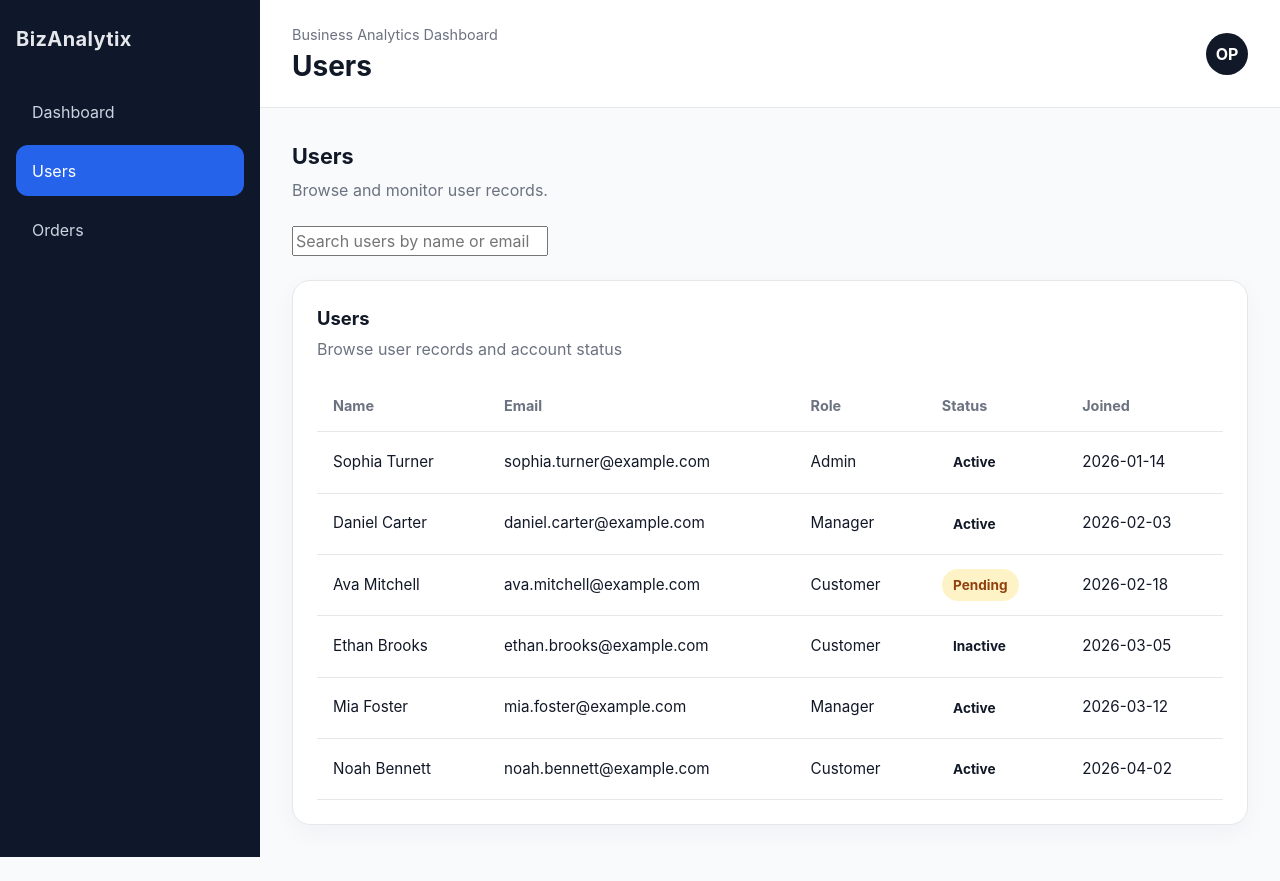
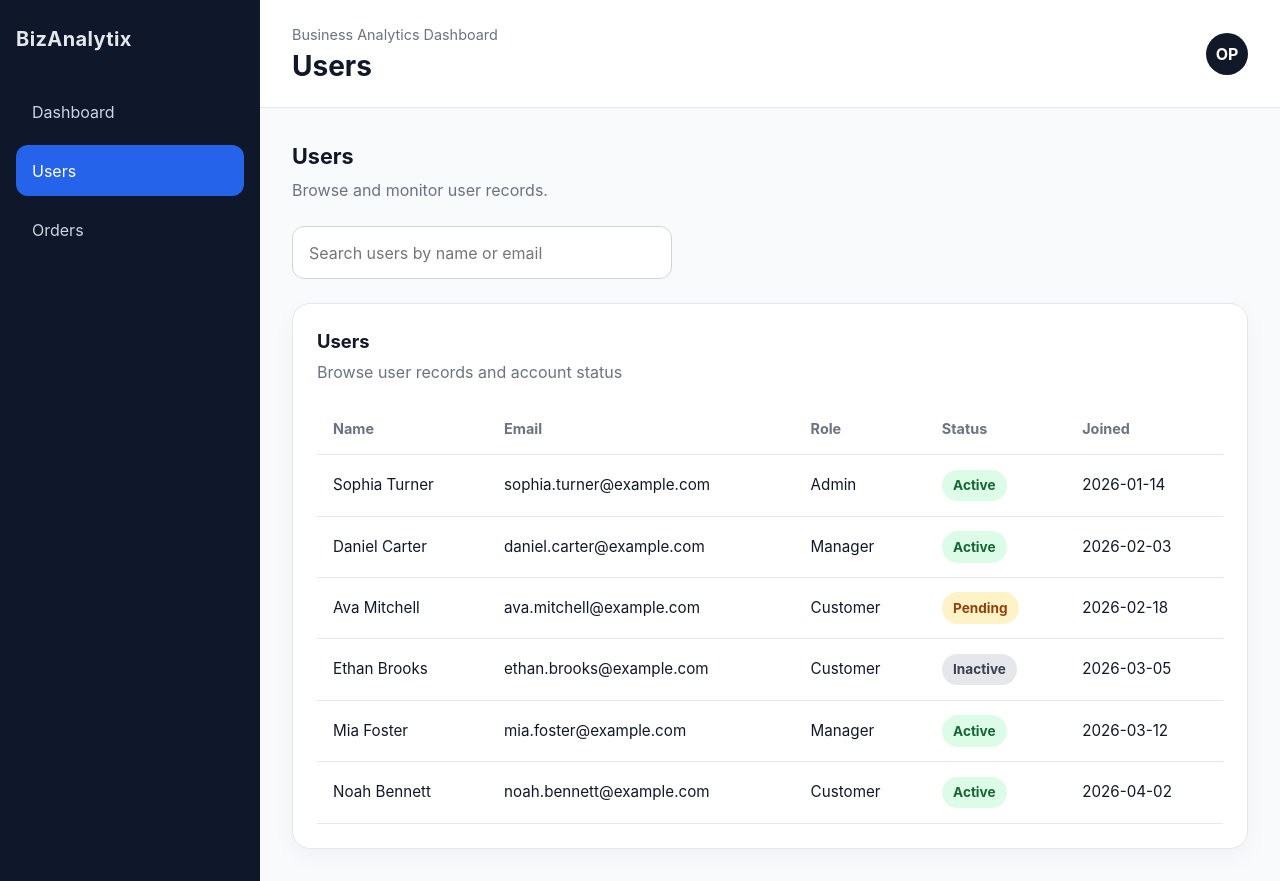
Before and after one commit to salamizadeh-dev/business-analytics-dashboard, a React (Vite) app: page /users in a window 1280 px wide. Before the commit the page ends 857 px from the top, so only its background shows below. Built offline with nearby package versions, Linux system fonts and the light colour scheme.

Commit message:
style: refine users page layout and search states

```diff
--- a/src/styles/global.css
+++ b/src/styles/global.css
@@ -328,3 +328,57 @@ textarea {
     grid-template-columns: 1fr;
   }
 }
+.page-toolbar {
+  display: flex;
+  justify-content: flex-start;
+  align-items: center;
+}
+
+.search-input {
+  width: min(380px, 100%);
+  padding: 0.85rem 1rem;
+  border: 1px solid #d1d5db;
+  border-radius: 12px;
+  background: #ffffff;
+  color: #111827;
+  outline: none;
+  transition: border-color 0.2s ease, box-shadow 0.2s ease;
+}
+
+.search-input:focus {
+  border-color: #2563eb;
+  box-shadow: 0 0 0 4px rgba(37, 99, 235, 0.12);
+}
+
+.empty-state {
+  background: #ffffff;
+  border: 1px dashed #d1d5db;
+  border-radius: 18px;
+  padding: 2rem;
+  text-align: center;
+}
+
+.empty-state h3 {
+  margin: 0 0 0.5rem;
+  font-size: 1.1rem;
+}
+
+.empty-state p {
+  margin: 0;
+  color: #6b7280;
+}
+
+.status-badge--active {
+  background: #dcfce7;
+  color: #166534;
+}
+
+.status-badge--inactive {
+  background: #e5e7eb;
+  color: #374151;
+}
+
+.status-badge--pending {
+  background: #fef3c7;
+  color: #92400e;
+}
```
